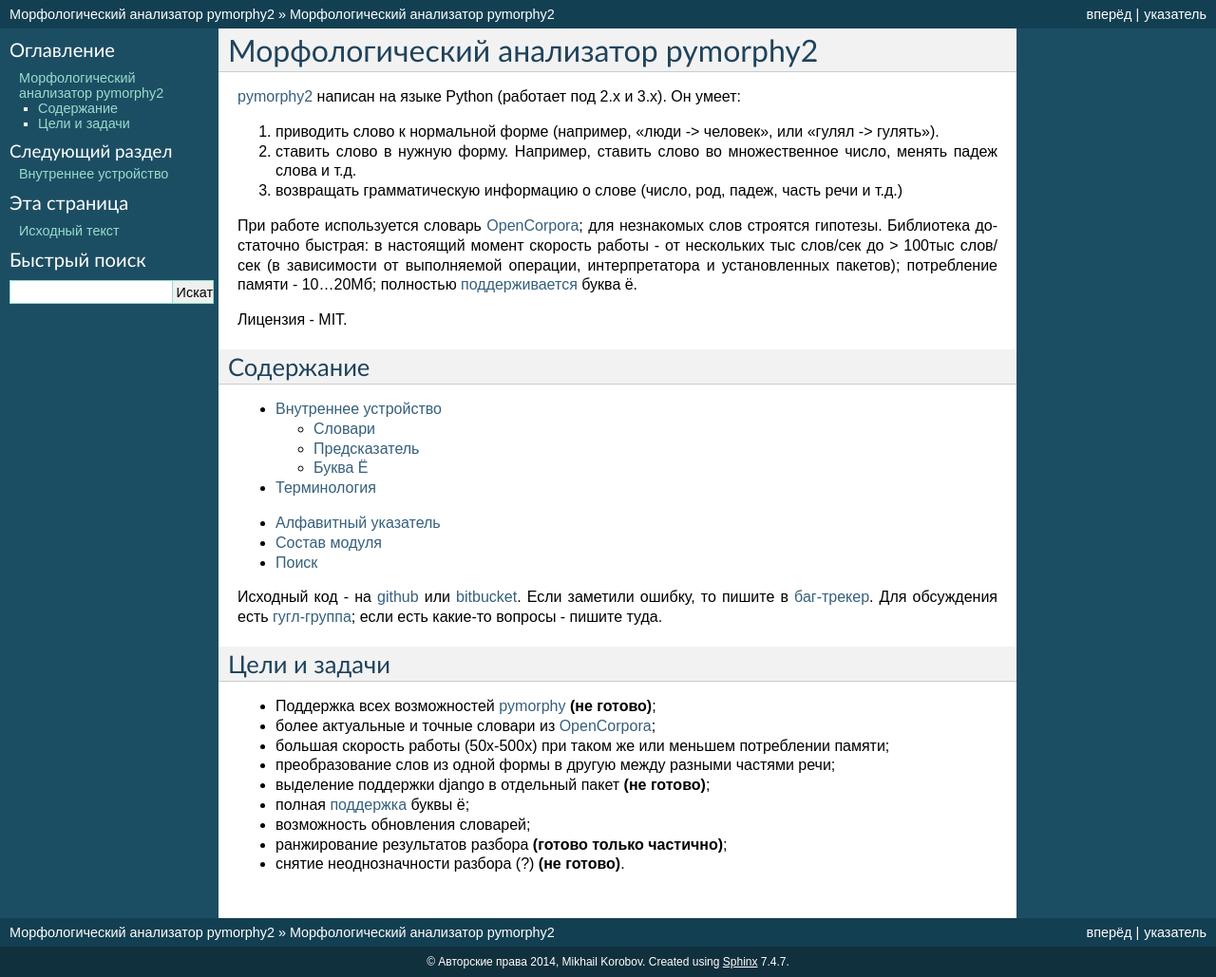
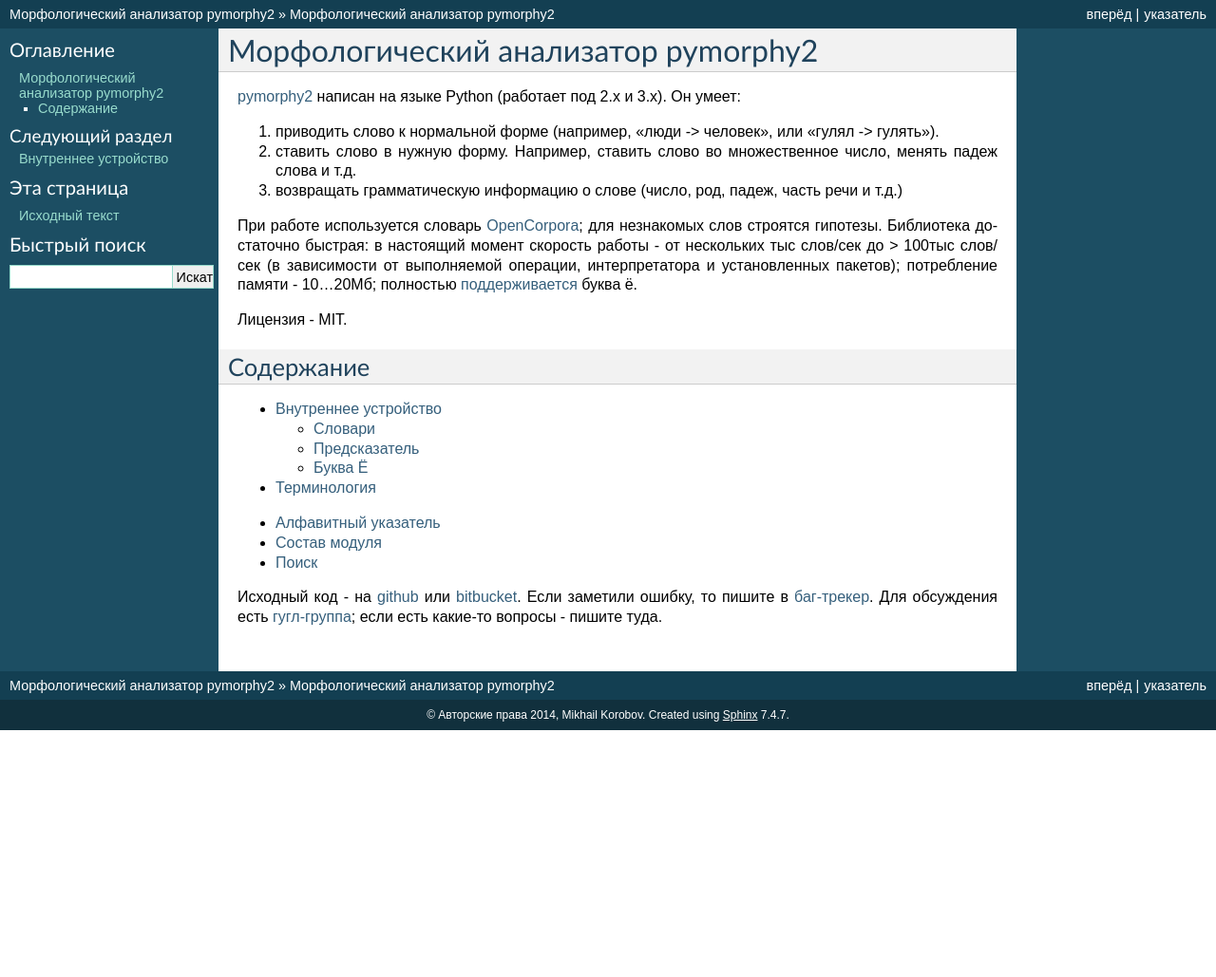
Before and after one commit to pymorphy2/pymorphy2, a Sphinx documentation site: the page built from docs/index.rst, in a window 1280 px wide. Shown: the whole page at 95% size. Built offline with Sphinx 7.4.7, drawn with Linux system fonts in a browser that asks for light colours; pages that are not in the unit, such as notebooks, are missing from menus; after the commit the page ends 900 px from its top, so only the background shows below that.

Commit message:
documentation improvements

```diff
--- a/docs/index.rst
+++ b/docs/index.rst
@@ -42,20 +42,6 @@
 ошибку, то пишите в `баг-трекер`_. Для обсуждения есть `гугл-группа`_;
 если есть какие-то вопросы - пишите туда.
 
-Цели и задачи
--------------
-
-* Поддержка всех возможностей pymorphy_ **(не готово)**;
-* более актуальные и точные словари из OpenCorpora_;
-* большая скорость работы (50x-500x) при таком же или меньшем потреблении
-  памяти;
-* преобразование слов из одной формы в другую между разными частями речи;
-* выделение поддержки django в отдельный пакет **(не готово)**;
-* полная :ref:`поддержка <umlauts>` буквы ё;
-* возможность обновления словарей;
-* ранжирование результатов разбора **(готово только частично)**;
-* снятие неоднозначности разбора (?) **(не готово)**.
-
 .. _github: https://github.com/kmike/pymorphy2
 .. _bitbucket: https://bitbucket.org/kmike/pymorphy2
 .. _баг-трекер: https://github.com/kmike/pymorphy2/issues
--- a/docs/internals/dict.rst
+++ b/docs/internals/dict.rst
@@ -186,7 +186,7 @@
 (индексация с 0) будет лежать в элементе массива с номером ``N + 2``,
 а номер префикса для этой же формы - в элементе ``N*2 + 2``.
 
-Хранить числа в питоньем list накладно, т.к. числа типа int - это
+Хранить числа в питоньем list накладно, т.к. в Python числа типа int - это
 тоже объекты и требуют памяти::
 
     >>> import sys
--- a/docs/user/grammemes.rst
+++ b/docs/user/grammemes.rst
@@ -118,6 +118,7 @@
 intg      целое число (например, "204")
 real      вещественное число (например, "3.14")
 ROMN      Римское число (например, XI)
+UNKN      Токен не удалось разобрать
 ========  ===================================================================
 
 Пример::
```
Also changed, not shown: docs/user/contributing.rst (+0 -57 lines), docs/user/guide.rst (+20 -15 lines).
